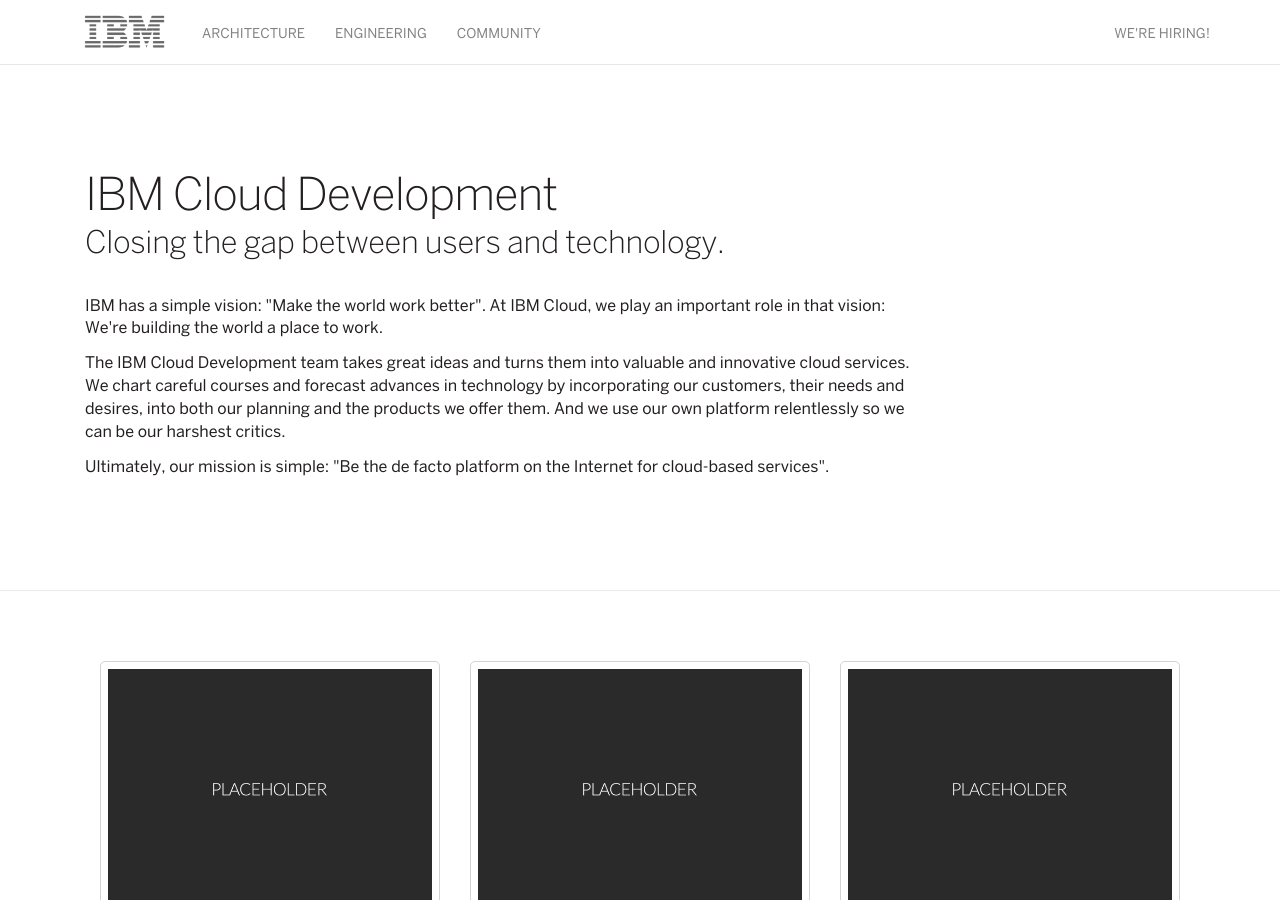
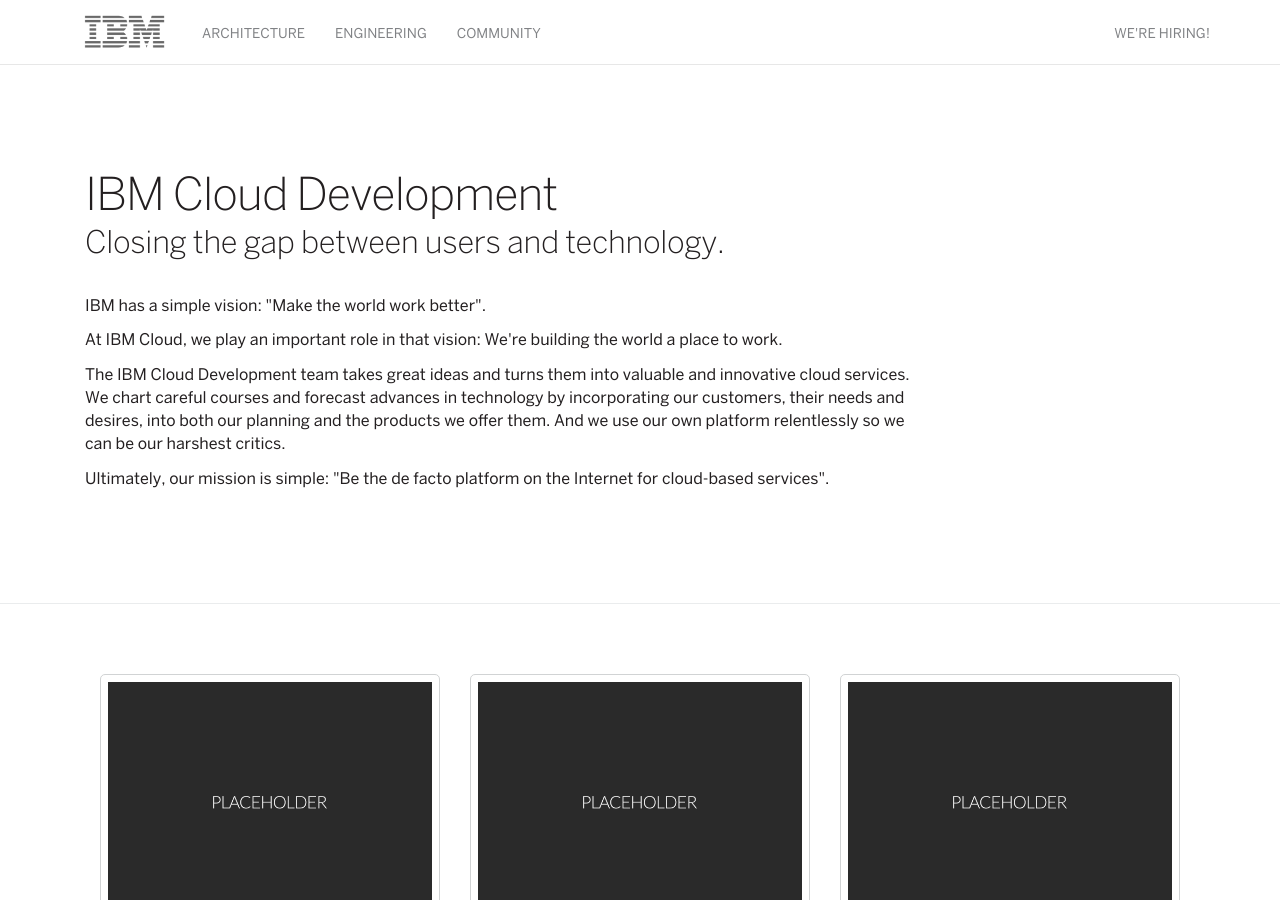
Before and after one commit to caleorourke/blue, a Jekyll site: the page built from index.html, in a window 1280 px wide and 900 px high. Built offline with Jekyll 4.4.1, drawn with Linux system fonts in a browser that asks for light colours.

Commit message:
content updates

```diff
--- a/_includes/hero.html
+++ b/_includes/hero.html
@@ -14,11 +14,13 @@
       <div class="col-md-12">
         <div class="col-md-10 col-lg-9">
 
-          <p>IBM has a simple vision: "Make the world work better". At {{site.div.official}}, we play an important role in that vision: We're building the world a place to work.</p>
+          <p>IBM has a simple vision: "Make the world work better".</p>
+
+          <p>At {{site.div.official}}, we play an important role in that vision: We're building the world a place to work.</p>
 
           <p>The {{site.div.group}} team takes great ideas and turns them into valuable and innovative cloud services. We chart careful courses and forecast advances in technology by incorporating our customers, their needs and desires, into both our planning and the products we offer them. And we use our own platform relentlessly so we can be our harshest critics.</p>
 
-          <p>Ultimately, our mission is simple: "Be the de facto platform on the Internet for cloud-based services".</p>
+          <p>Ultimately, our mission is simple: <strong></strong>"Be the de facto platform on the Internet for cloud-based services"</strong>.</p>
 
         </div>
       </div>
```
